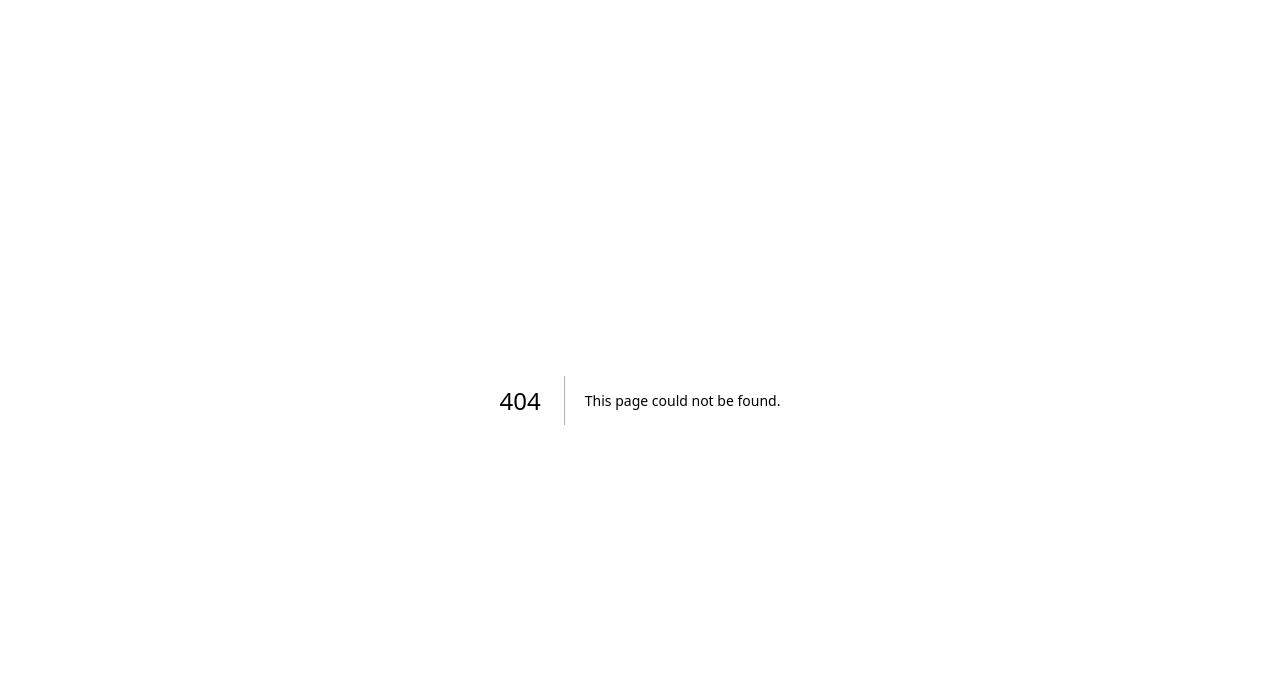
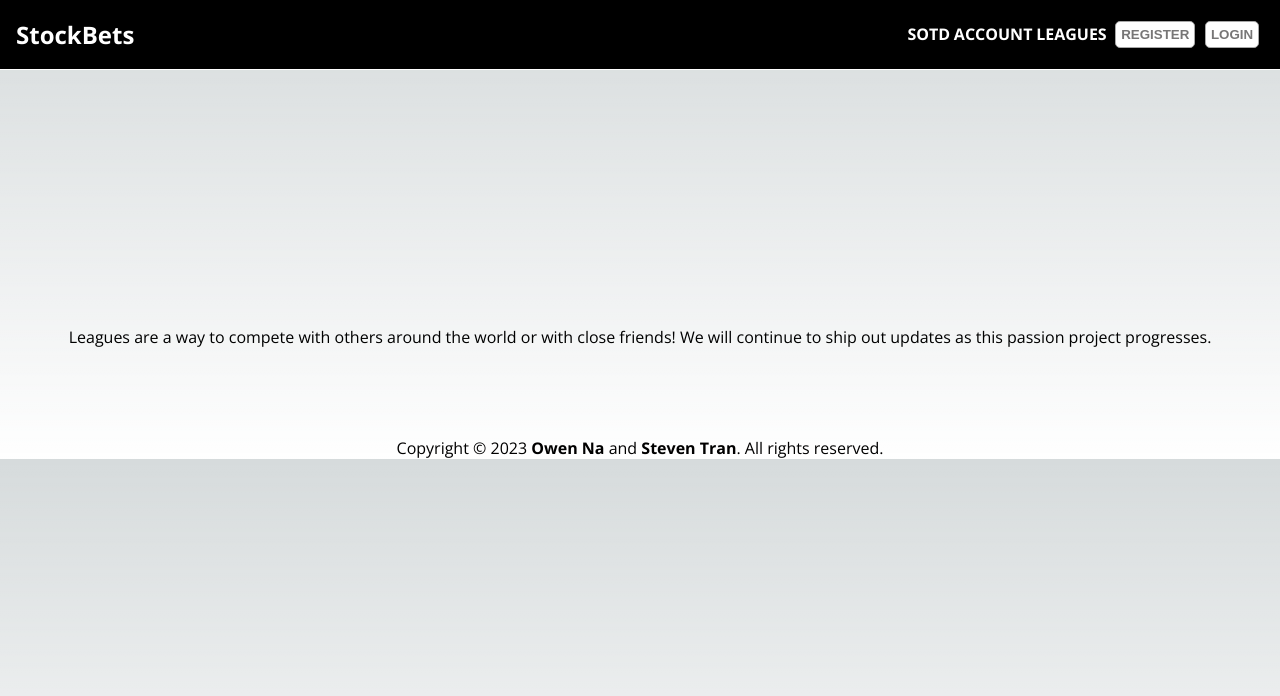
Before and after one commit to Tran-Steven/StockBets, a Next.js app: page /leagues in a window 1280 px wide. Before the commit this address had no page. Shown: the top 696 px of the page. Built offline with nearby package versions, Linux system fonts and the light colour scheme.

Commit message:
Added Placeholder for Leagues Page

```diff
--- /dev/null
+++ b/pages/leagues.tsx
@@ -0,0 +1,17 @@
+import style from "@styles/leagues.module.css"
+import NavBar from "@components/Header/Header";
+import Copyright from "@components/Copyright/Copyright";
+
+export default function leagues() {
+
+    return (
+        <>
+        <NavBar />
+        <div className={style.parent}>
+            <p>Leagues are a way to compete with others around the world or with close friends!
+            We will continue to ship out updates as this passion project progresses. </p>
+        </div>
+        <Copyright />
+        </>
+    )
+}
--- /dev/null
+++ b/pages/styles/leagues.module.css
@@ -0,0 +1,8 @@
+.parent {
+    display: flex;
+    justify-content: center;
+    align-items: center;
+    text-align: center;
+    flex-wrap: wrap;
+    margin-top: 20%;
+}
```
